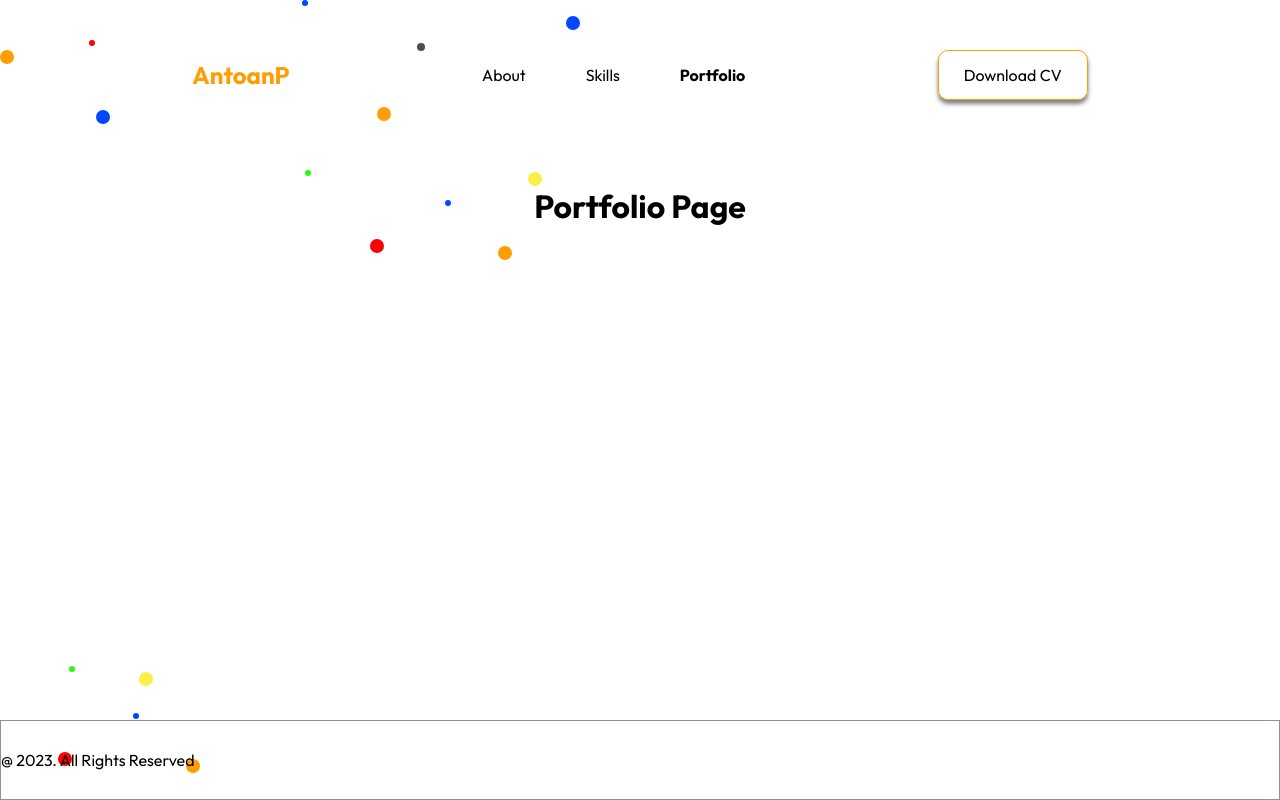
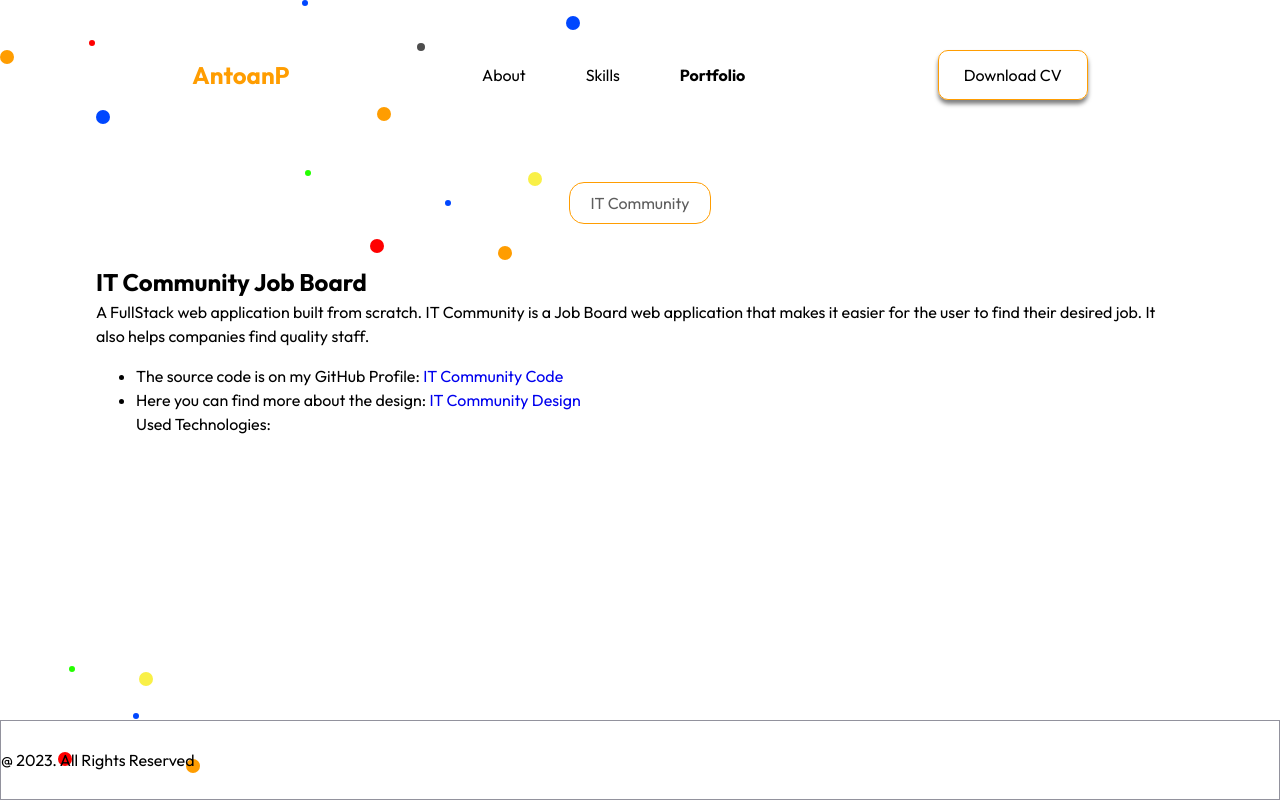
Before and after one commit to antoanparashkevov/antoanp-nextjs, a Next.js app: page /portfolio in a window 1280 px wide. Built offline with nearby package versions, Linux system fonts and the light colour scheme.

Commit message:
Rename and move the ListWrapper component, create ITCommunity section and paste it inside portfolio page

```diff
--- a/src/components/home/ListWrapper.js
+++ b/src/components/UI/ScrollableListWrapper.js
@@ -1,9 +1,9 @@
-import styles from "@/components/home/ListWrapper.module.scss";
+import styles from "@/components/UI/ScrollableListWrapper.module.scss";
 import Image from 'next/image';
 import { useRef } from "react";
 import { useEffect } from "react";
 
-const ListWrapper = ({ listData, className }) => {
+const ScrollableListWrapper = ({ listData, className }) => {
 
     const unorderedListRef = useRef(null);
 
@@ -60,4 +60,4 @@ const ListWrapper = ({ listData, className }) => {
     )
 }
 
-export default ListWrapper;
+export default ScrollableListWrapper;
--- a/src/components/home/PortfolioSection.js
+++ b/src/components/home/PortfolioSection.js
@@ -3,7 +3,7 @@ import { useRouter } from 'next/router';
 
 //components
 import { FilledButton } from "@/components/UI/BaseButton";
-import ListWrapper from "@/components/home/ListWrapper";
+import ScrollableListWrapper from "@/components/UI/ScrollableListWrapper";
 import ITCommunity from "../../../public/images/itcommunity.png";
 import FindFreelancers from "../../../public/images/findfreelancers.png";
 import FindCoaches from "../../../public/images/findcoaches.png";
@@ -43,7 +43,7 @@ const PortfolioSection = () => {
                 </FilledButton>
             </div>
             <div className={styles['portfolio_section_main_desc']}>
-                <ListWrapper listData={projectItems} />
+                <ScrollableListWrapper listData={projectItems} />
             </div>
         </section>
     )
--- /dev/null
+++ b/src/components/portfolio/ITCommunity.js
@@ -0,0 +1,47 @@
+import styles from './ITCommunity.module.scss';
+
+const ITCommunity = () => {
+
+    return (
+        <section className={ styles['itcommunity_section'] }>
+            <div className={ styles['itcommunity_section_main_content'] }>
+                <h1 className={ styles['itcommunity_section_title'] }><span>IT Community</span> Job Board</h1>
+                <div className={ styles['itcommunity_section_desc'] }>
+                    <p>A FullStack web application built from scratch. IT Community is a Job Board web application that
+                        makes it easier for the user to find their desired
+                        job. It also helps companies find quality staff. </p>
+
+                    <ul>
+                        <li>
+                            <p>
+                                The source code is on my <span>GitHub Profile</span>:&nbsp;
+                                <a
+                                    target="_blank"
+                                    href="https://github.com/antoanparashkevov/it-community-react"
+                                >
+                                    IT Community Code
+                                </a>
+                            </p>
+                        </li>
+                        <li>
+                            <p>
+                                Here you can find more about the <span>design</span>:&nbsp;
+                                <a
+                                    target="_blank"
+                                    href="https://www.figma.com/file/tqyxHF9RfEQyLEMCzFDvhz/it-community"
+                                >
+                                    IT Community Design
+                                </a>
+                            </p>
+                        </li>
+                        <p>Used Technologies:</p>
+                    </ul>
+
+                </div>
+            </div>
+            <div className={ styles['itcommunity_section_image'] }></div>
+        </section>
+    )
+}
+
+export default ITCommunity;
--- a/src/components/skills/CertificationSection.js
+++ b/src/components/skills/CertificationSection.js
@@ -11,7 +11,7 @@ import HTMLCSSCertification from '../../../public/images/certifications/html_css
 import Diploma from '../../../public/images/diploma.png'
 
 //components
-import ListWrapper from "@/components/home/ListWrapper";
+import ScrollableListWrapper from "@/components/UI/ScrollableListWrapper";
 
 const CertificationSection = () => {
 
@@ -80,7 +80,7 @@ const CertificationSection = () => {
                 </p>
             </div>
             <div className={ styles['certification_section_certifications_list'] }>
-                <ListWrapper className='certification_section_certifications_list_wrapper' listData={ certificates }/>
+                <ScrollableListWrapper className='certification_section_certifications_list_wrapper' listData={ certificates }/>
             </div>
         </section>
     )
--- a/src/pages/portfolio/index.js
+++ b/src/pages/portfolio/index.js
@@ -1,10 +1,17 @@
 'use client';
+
+import { Fragment } from "react";
+
+//section components
+import ITCommunity from "@/components/portfolio/ITCommunity";
+import Badge from "@/components/UI/Badge";
 
 const PortfolioPage = () => {
     return (
-        <h1>
-            Portfolio Page
-        </h1>
+        <Fragment>
+            <Badge>IT Community</Badge>
+            <ITCommunity />
+        </Fragment>
     )
 }
 
```
Also changed, not shown: src/components/UI/ScrollableListWrapper.module.scss (renamed from src/components/home/ListWrapper.module.scss), src/components/portfolio/ITCommunity.module.scss (added).
